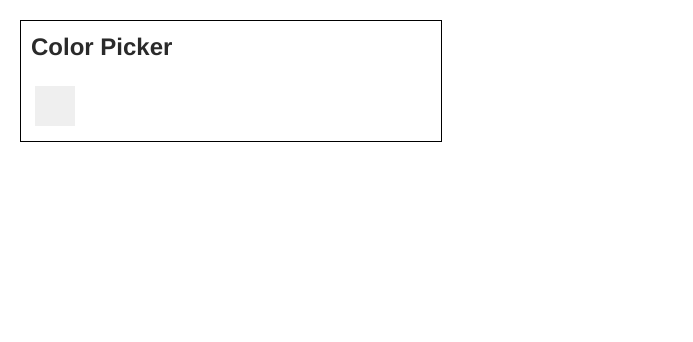
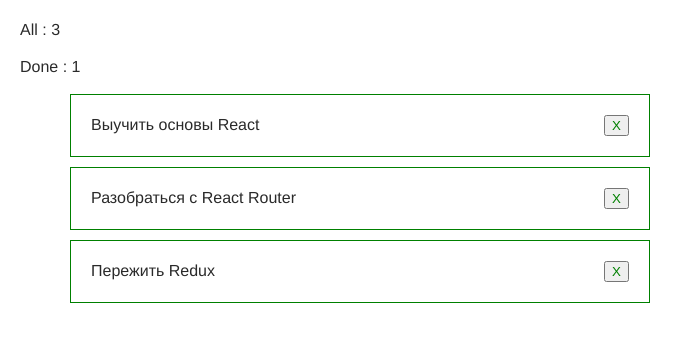
Before and after one commit to bestboost/react22, a React (Create React App) app: page / in a window 1280 px wide. Shown: the top 342 px of the page, without its empty margins (0-693 px from the left). Built offline with nearby package versions, Linux system fonts and the light colour scheme.

Commit message:
module-2 part-1

```diff
--- a/src/App.js
+++ b/src/App.js
@@ -1,13 +1,50 @@
-// import Counter from './components/Counter/Counter';
-// import Dropdown from "components/Dropdown/Dropdown";
-import ColorPicker from 'components/ColorPicker/ColorPicker';
+import React, {Component} from 'react';
+// import Counter from './components/Counter';
+// import Dropdown from "components/Dropdown";
+// import ColorPicker from 'components/ColorPicker';
+import TodoList from 'components/TodoList';
+import initialsTodos from './todos.json'
 
-const App = () => {
-return (
-     // <Counter  initialValue={0}/>
-     // <Dropdown />
-        <ColorPicker />
-)
+// const colorPickerOptions = [
+//   { label: 'red', color: '#F44336' },
+//   { label: 'green', color: '#4CAF50' },
+//   { label: 'blue', color: '#2196F3' },
+//   { label: 'grey', color: '#607D8B' },
+//   { label: 'pink', color: '#E91E63' },
+//   { label: 'indigo', color: '#3F51B5' },
+// ];
+
+class App extends Component  {
+  state = {
+        todos: initialsTodos,
+  };
+
+  deleteTodo = todoId => {
+        this.setState(prevState => ({
+                todos: prevState.todos.filter(todo => todo.id !== todoId),
+        }));
+  };
+
+   render() {
+        const {todos} = this.state;
+        const allTodos = todos.length;
+        const completedTodos = todos.reduce(
+                (total, todo) => (todo.completed ? total +1 : total),
+                0,
+        );
+
+        return (
+                <>
+        {/* // <Counter  initialValue={0}/>
+        // <Dropdown />
+                // <ColorPicker options={colorPickerOptions}/> */}
+                 <div>
+                        <p>All : {allTodos}</p>
+                        <p>Done :  {completedTodos}</p>
+                </div>
+                <TodoList todos={todos} onDeleteTodo={this.deleteTodo}/>
+                </>
+        )};
 
 };
 
--- a/src/components/ColorPicker/ColorPicker.jsx
+++ b/src/components/ColorPicker/ColorPicker.jsx
@@ -2,16 +2,30 @@ import React, { Component } from 'react';
 import {ColorPickerBox, Title, Box, Button} from './ColorPicker.styled'
 
 class ColorPicker extends Component {
+  state ={
+     activeOptionIdx: 0,
+  };
+
+  setActiveIdx = index => {
+     this.setState({activeOptionIdx: index});
+  };
 
      render () {
-          return (
+         const {label} = this.props.options[this.state.activeOptionIdx];
+         const {options} = this.props;
+         return (
                <ColorPickerBox>
-               <Title>Color Picker</Title>
-               <Box>
-                    <Button>
+                   <Title>Color Picker</Title>
 
-                    </Button>
-               </Box>
+                 <Box>
+                   {options.map(({label, color}, index) => (
+                    <Button
+                       key={label}
+                       style={{backgroundColor: color}}
+                       onClick={() => this.setActiveIdx(index)}
+                    ></Button>
+                    ))} <p>Обраний колір: {label}</p>
+                 </Box>
                </ColorPickerBox>
           )
      };
--- a/src/components/ColorPicker/ColorPicker.styled.jsx
+++ b/src/components/ColorPicker/ColorPicker.styled.jsx
@@ -23,6 +23,6 @@ export const Button = styled.button`
      cursor: pointer;
      transition: transform 250ms linear;
 
-     :active {
-          transform: scale(1.2);}
+     &:active {
+          transform: scale(1.3);}
 `;
--- /dev/null
+++ b/src/components/ColorPicker/index.js
@@ -0,0 +1 @@
+export { default} from './ColorPicker';
--- /dev/null
+++ b/src/components/Counter/index.js
@@ -0,0 +1 @@
+export { default} from './Counter';
--- a/src/components/Dropdown/Dropdown.jsx
+++ b/src/components/Dropdown/Dropdown.jsx
@@ -13,12 +13,13 @@ class Dropdown extends Component {
   };
 
      render() {
+          const {visible} = this.state;
           return (
                <DropdownBox>
                     <Button type="button" onClick={this.toggle}>
-                        {this.state.visible ? 'Сховати' : 'Показати' }
+                        {visible ? 'Сховати' : 'Показати' }
                     </Button>
-                    {this.state.visible && (
+                    {visible && (
                     <Menu>Випадаюче меню</Menu>)}
                </DropdownBox>
           )
--- /dev/null
+++ b/src/components/Dropdown/index.js
@@ -0,0 +1 @@
+export { default} from './Dropdown';
--- /dev/null
+++ b/src/components/TodoList/TodoList.jsx
@@ -0,0 +1,14 @@
+import {Box, List, Text, Delete} from './TodoList.styled';
+
+const TodoList = ({todos, onDeleteTodo}) => (
+    <Box>
+      {todos.map(({id, text}) => (
+          <List key={id}>
+               <Text>{text}</Text>
+               <Delete onClick={() => onDeleteTodo(id)}>X</Delete>
+          </List>
+      ))}
+    </Box>
+);
+
+export default TodoList
--- /dev/null
+++ b/src/components/TodoList/TodoList.styled.jsx
@@ -0,0 +1,24 @@
+import styled from "@emotion/styled";
+
+export const Box = styled.ul`
+     width: 600px;
+`;
+export const List = styled.li`
+     display: flex;
+     align-items: center;
+     justify-content: space-between;
+     margin: 10px;
+     padding: 20px;
+     border: 1px solid green;
+}
+`;
+
+export const Text = styled.p`
+     margin-top: 0;
+     margin-bottom: 0;
+     margin-right: 10px;
+`;
+
+export const Delete = styled.button`
+   color: green;
+`;
--- /dev/null
+++ b/src/components/TodoList/index.js
@@ -0,0 +1 @@
+export {default} from './TodoList';
```
